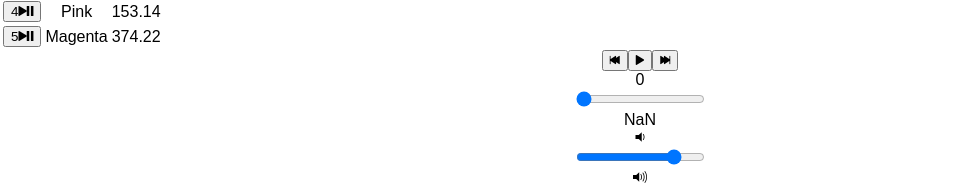
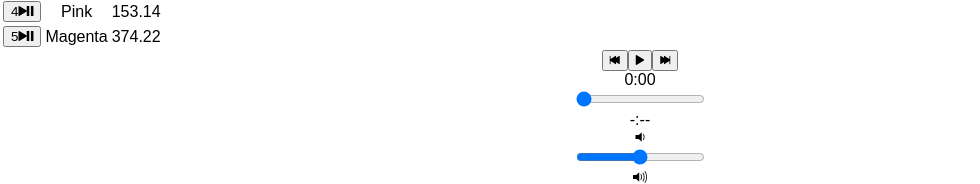
Before and after one commit to melissafj77/bloc-jams-react, a React (Create React App) app: page /album/the-colors in a window 1280 px wide. Shown: the part 865-1049 px from the top of the page, without its empty margins (0-980 px from the left). Built offline with nearby package versions, Linux system fonts and the light colour scheme.

Commit message:
volume slider and time format

```diff
--- a/src/components/Album.js
+++ b/src/components/Album.js
@@ -14,6 +14,7 @@ import PlayerBar from './PlayerBar';
         currentSong: album.songs[0],
         currentTime: 0,
         duration: album.songs[0].duration,
+        volume: 0.5,
         isPlaying: false
 
       };
@@ -88,6 +89,27 @@ import PlayerBar from './PlayerBar';
       this.setState({ currentTime: newTime });
     }
 
+    handleVolumeChange(e) {
+      const newVolume = e.target.value;
+      this.audioElement.volume = newVolume;
+      this.setState({ volume: newVolume });
+    }
+
+    formatTime(time) {
+      if (isNaN(time) === true || time === undefined ) {
+        return '-:--';
+      }
+      var minutes = Math.floor(time / 60);
+      var seconds = time - minutes * 60;
+      minutes = minutes.toString();
+       if (seconds < 10) {
+        seconds = Math.floor(seconds.toString());
+        return minutes + ":0" + seconds;
+      } else {
+        seconds = Math.floor(seconds.toString());
+        return minutes + ":" + seconds;
+      }
+    }
 
     render() {
       return (
@@ -132,7 +154,9 @@ import PlayerBar from './PlayerBar';
            handlePrevClick={() => this.handlePrevClick()}
            handleNextClick={()=> this.handleNextClick()}
            handleTimeChange={(e) => this.handleTimeChange(e)}
-         />
+           handleVolumeChange={(e) => this.handleVolumeChange(e)}
+           formatTime={(time) => this.formatTime(time)}
+           />
          </section>
       );
     }
--- a/src/components/PlayerBar.js
+++ b/src/components/PlayerBar.js
@@ -16,7 +16,7 @@ class PlayerBar extends Component{
            </button>
          </section>
          <section id="time-control">
-           <div className="current-time">{this.props.currentTime}</div>
+           <div className="current-time">{this.props.formatTime(this.props.currentTime)}</div>
             <input
               type="range"
               className="seek-bar"
@@ -26,11 +26,18 @@ class PlayerBar extends Component{
               step="0.1"
               onChange={this.props.handleTimeChange}
             />
-           <div className="total-time">{this.props.duration}</div>
+           <div className="total-time">{this.props.formatTime(this.props.duration)}</div>
          </section>
          <section id="volume-control">
            <div className="icon ion-volume-low"></div>
-           <input type="range" className="seek-bar" value="80" />
+           <input
+            type="range"
+            className="seek-bar"
+            value={this.props.volume}
+            max="1"
+            min="0"
+            step="0.01"
+            onChange={this.props.handleVolumeChange}/>
            <div className="icon ion-volume-high"></div>
          </section>
             </section>
```
